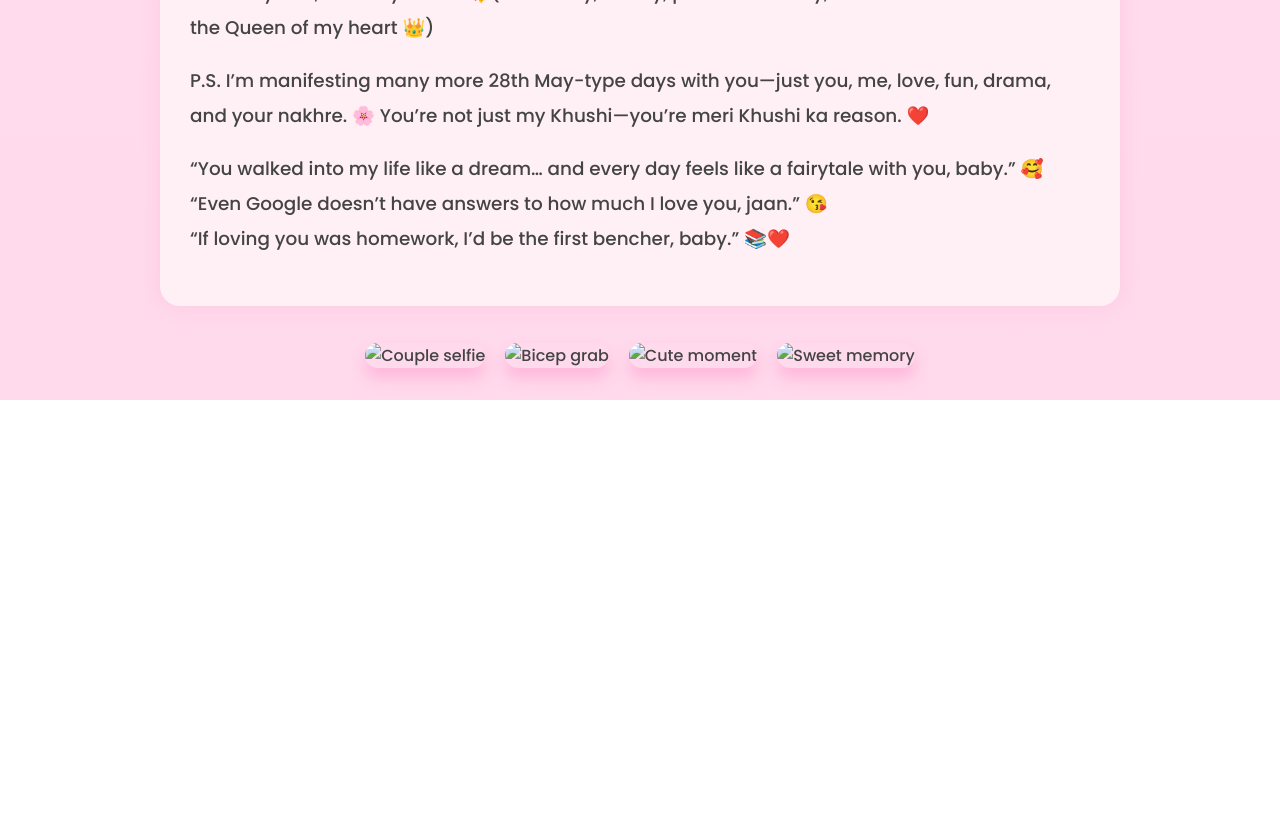
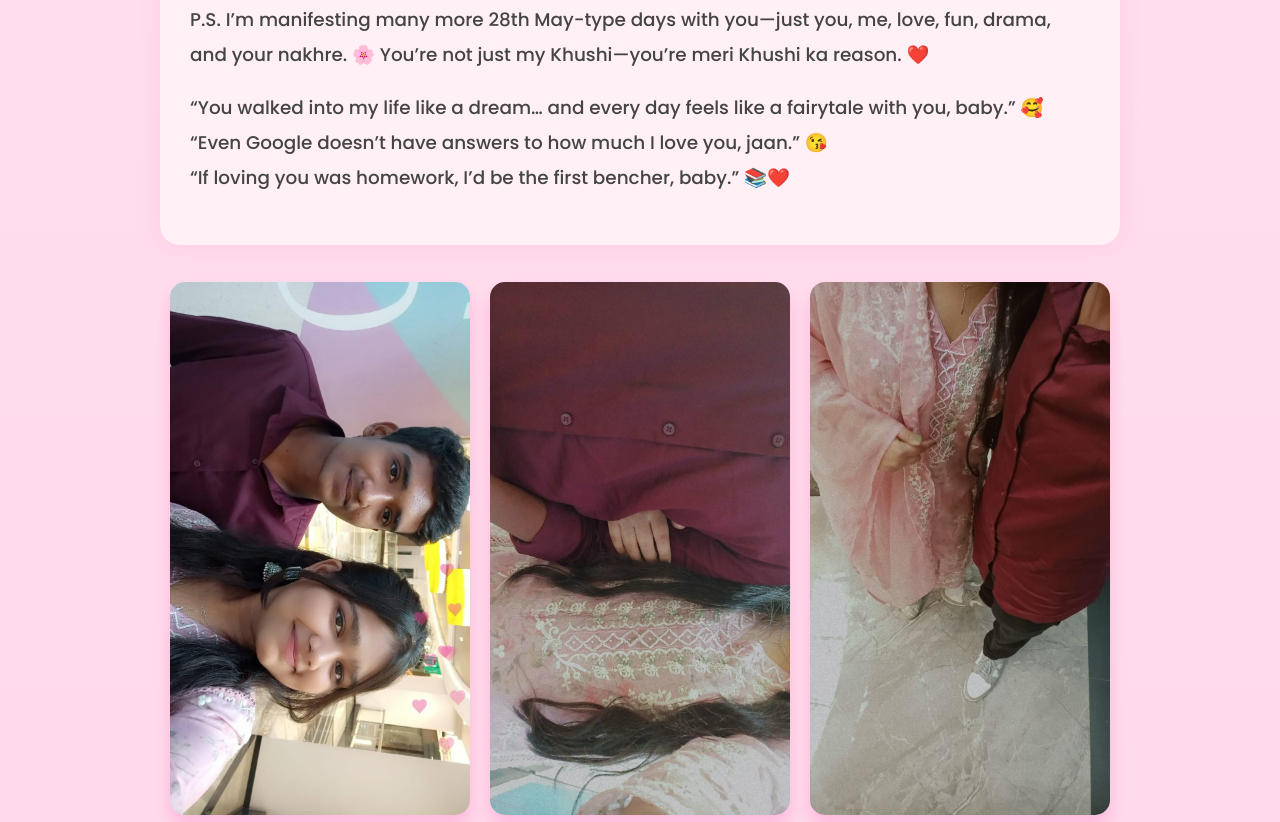
Before and after one commit to LoveForKhushi/khushi-birthday-site, a plain HTML site: page index.html in a window 1280 px wide. Shown: the part 1975-2797 px from the top of the page. Before the commit the page ends 2375 px from the top, so only its background shows below. Drawn offline with Linux system fonts and the light colour scheme.

Commit message:
Add files via upload

```diff
--- a/index.html
+++ b/index.html
@@ -118,37 +118,52 @@
   <div class="click-to-play">🔊 Tap to play music (it may not autoplay on phones)</div>
   <button onclick="document.getElementById('bgmusic').play()">Play Music 🎶</button>
 
-  <audio id="bgmusic" loop controls>
+  <audio id="bgmusic" loop>
     <source src="until_i_found_you.mp3" type="audio/mpeg">
     Your browser does not support the audio tag.
   </audio>
 
   <div class="love-letter">
     <p>To My Khushi 🩷 My Sweetheart 🧁 My Jaan 💋 My Bayko 💍 My Baby 🧸 My Honey 🍯 My Queen 👑 My Girl 🌸 My Favorite Person 💌</p>
+
     <p>…And the only girl I’d fight the whole universe for—especially that third person who tried to test our bond. LOL—jokes on them, because you're already booked, blessed, obsessed & madly in love with your Baby 😎💘</p>
+
     <p>🎂 Happy Birthday, My Love! 🎉💖</p>
+
     <p>Your soul feels like home to mine—every time I hear your voice or feel your presence, it’s like my heart whispers, “Finally, peace.” 🫶🏼 You don’t just make me happy, baby—you make my soul smile… like it’s wearing a hoodie of your warmth and sipping chai of your love ☕💕</p>
+
     <p>And baby... that one day—28th May 2025—from 11:15 AM to 5:56 PM? My heart still replays it like a perfect little movie. 🎬🍿 Mall mein ghummna, movie dekhna, teri haasi, tera haath pakadna—it felt like our own romantic Bollywood day out. Even the popcorn tasted better with you. And the way you looked at me during the movie... haayee, meri toh duniya hi ruk gayi 🥹❤️</p>
+
     <p>We laughed, clicked cute photos, shared food like typical filmy lovebirds 🕊️ and for those few hours—I swear the world outside didn’t exist. Just you. Just me. Just US. 💑✨</p>
+
     <p>And let’s not forget... your NAKHRE! 😩🙈 Jab nakhre karti ho na baby, mera toh dil literally “awww overload” ho jaata hai 😭💘 Jab bolti ho “hmm” in that cute annoyed tone, or when you act all mad and still cling to me—I swear I just wanna wrap you up in a blanket and keep you forever. 🥹🧸</p>
+
     <p>Main toh bas tumhara hoon yaar. Tu nakhre kare, ya ruth jaaye—main toh sirf tera rahne wala. 🌙</p>
+
     <p>We've had our cute little misunderstandings too 😅—like that 5-minute “breakup” drama and You: “You don’t love me like before!” Me: “Arey yaarrr ab aise kyuuuu bol rahi haiii abb kya ho gayaaa mera baby 😭😭😂” But even when you said “Fine, don’t talk to me” (and texted me 2 minutes later with “btw what did you eat?” 🥲💀) I NEVER stopped loving you. Not for one second. 💘</p>
+
     <p>When that one third person tried entering our love story 😤—Baby, we stood tall like King and Queen, held each other, and said: “Not today, Satan.” 😌💅🏼 You + Me = Stronger than my gaming addiction + your shopping haul combined 😂🎮🛍️</p>
+
     <p>Khushi, I hope today you smile like your dimples are getting paid for it 😁💸 Feel beautiful like you always are—even without a filter (because baby, no filter can compete with your natural glow ✨) And feel loved like the Queen 👑 of the most chaotic, romantic, filmy, and adorable love story ever.</p>
+
     <p>Let’s keep growing together, dancing in malls, fighting over chocolate, laughing at silly jokes, and dreaming of a forever that's as soft and magical as your voice when you say “I love you, baby.” 🥺💕</p>
+
     <p>Happy Birthday, my baby girl. You turn ordinary days into fairy tales, silence into melody, and “just another moment” into something I’ll remember forever. 💫</p>
+
     <p>Forever yours, Your Loyal Bae 💘 (Your Baby, Hubby, personal fanboy, & official crown-holder of the Queen of my heart 👑)</p>
+
     <p>P.S. I’m manifesting many more 28th May-type days with you—just you, me, love, fun, drama, and your nakhre. 🌸 You’re not just my Khushi—you’re meri Khushi ka reason. ❤️</p>
+
     <p>“You walked into my life like a dream… and every day feels like a fairytale with you, baby.” 🥰<br>
     “Even Google doesn’t have answers to how much I love you, jaan.” 😘<br>
     “If loving you was homework, I’d be the first bencher, baby.” 📚❤️</p>
   </div>
 
   <div class="gallery">
-    <img src="img1.jpeg" alt="Couple selfie">
-    <img src="img2.jpeg" alt="Bicep grab">
-    <img src="img3.jpeg" alt="Cute moment">
-    <img src="img4.jpeg" alt="Sweet memory">
+    <img src="img1.jpeg.jpeg" alt="Couple selfie">
+    <img src="img2.jpeg.jpeg" alt="Bicep grab">
+    <img src="img3.jpeg.jpeg" alt="Cute moment">
+    <img src="img4.jpeg.jpeg" alt="Sweet memory">
   </div>
 
   <div class="floating-emojis"></div>
```
